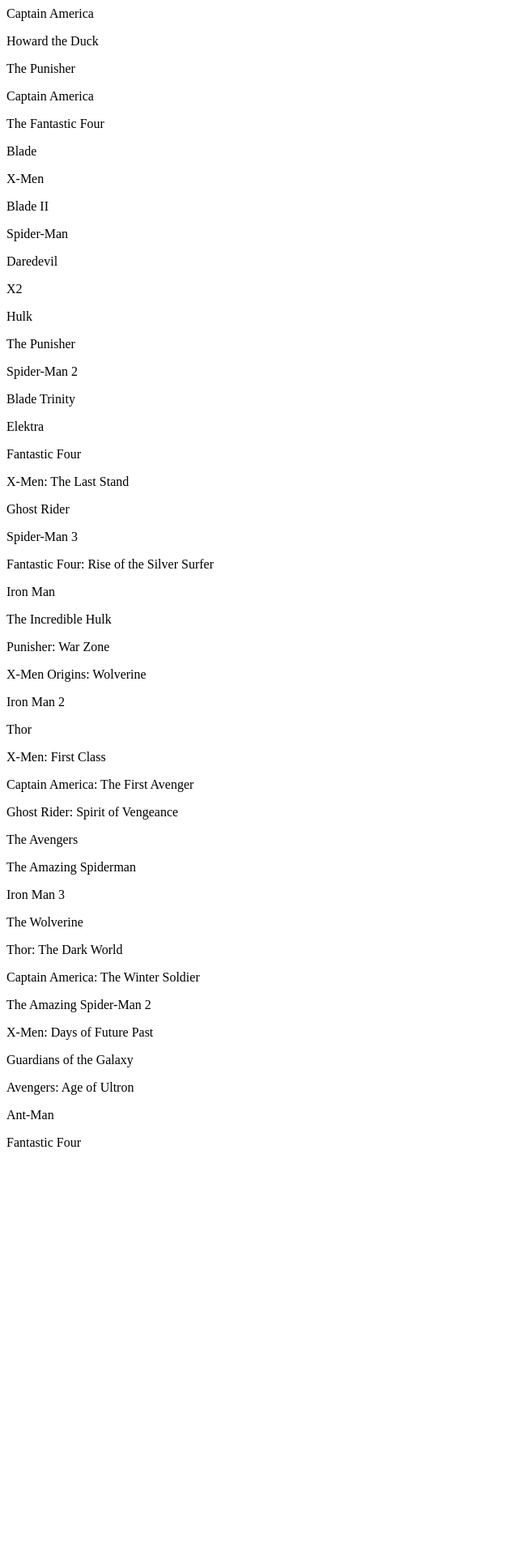
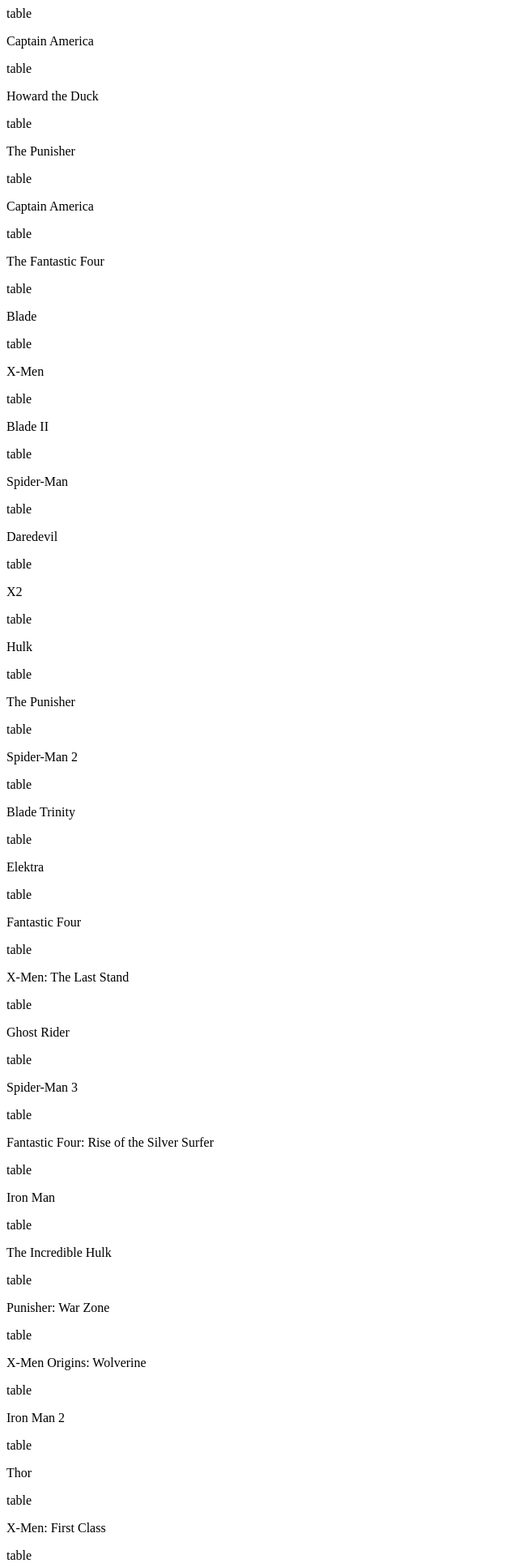
Before and after one commit to Ladd42/FirstProject, a PHP site: page /AllMovies.php in a window 1280 px wide. Shown: the top 1930 px of the page at 81% size, without its empty margins (0-640 px from the left). Before the commit the page ends 1416 px from the top, so only its background shows below. Run offline with PHP 8.4, Linux system fonts and the light colour scheme; data comes from the database, SQL or seed files in the repository; data that the repository does not hold is empty.

Commit message:
initial request

```diff
--- a/AllMovies.php
+++ b/AllMovies.php
@@ -16,6 +16,7 @@ $sql_query="SELECT * FROM marvelmovies WHERE title LIKE '%%'";
 $result = $db->query($sql_query);
 
 while($row = $result->fetch_array()){
+    echo"table";
     echo"<p>" . $row['title'] . "</p>";
 }
 
```
